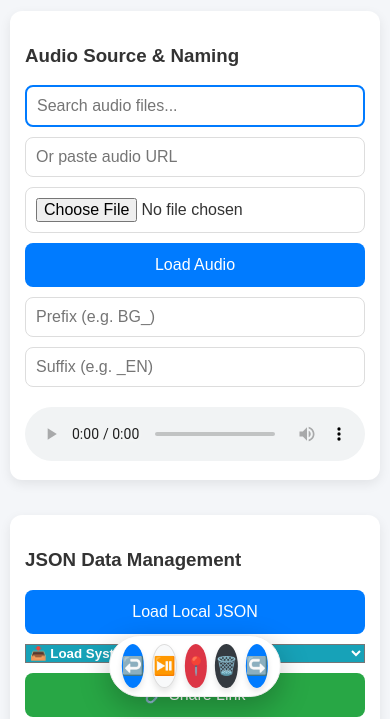
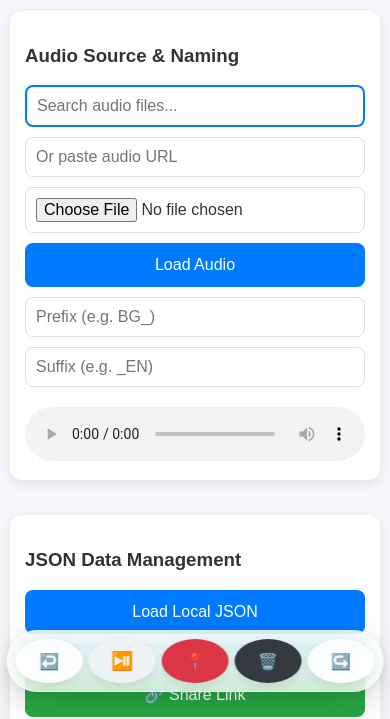
Before and after one commit to GEETAASHRAM/THAILAND, a plain HTML site: page audio_sync.html in a window 390 px wide. Shown: the part 127-846 px from the top of the page. Drawn offline with Linux system fonts and the light colour scheme.

Commit message:
Update gat_audio_sync_style.css

```diff
--- a/gat_library/css/gat_audio_sync_style.css
+++ b/gat_library/css/gat_audio_sync_style.css
@@ -212,99 +212,96 @@ audio {
   margin-top: 10px;
 }
 
-/* ================= FLOATING BAR ================= */
+/* ================= PREMIUM FLOATING BAR ================= */
 .floating-bar {
   position: fixed;
-  bottom: 20px;
+  bottom: 25px;
   left: 50%;
   transform: translateX(-50%);
-  background: white;
+  /* Glassmorphism Effect */
+  background: rgba(255, 255, 255, 0.75);
+  backdrop-filter: blur(16px);
+  -webkit-backdrop-filter: blur(16px);
+  border: 1px solid rgba(255, 255, 255, 0.4);
+  /* Premium Shadow */
+  box-shadow: 0 12px 35px rgba(0,0,0,0.15), 0 2px 8px rgba(0,0,0,0.08);
+
   padding: 10px 15px;
   border-radius: 50px;
-  box-shadow: 0 10px 30px rgba(0,0,0,0.25);
   display: flex;
-  gap: 12px;
+  align-items: center;
+  gap: 10px;
   z-index: 9999;
-  border: 1px solid #eee;
 }
 
-/* icon buttons */
+/* Digital Audio Timer inside the bar */
+.float-timer {
+  font-family: monospace;
+  font-size: 15px;
+  font-weight: 700;
+  color: #333;
+  padding: 0 10px;
+  letter-spacing: 0.5px;
+  white-space: nowrap;
+}
+
+/* Premium Icon Buttons */
 .float-btn {
   border-radius: 50%;
-  width: 50px;
-  height: 50px;
+  width: 48px;
+  height: 48px;
   padding: 0;
   font-size: 20px;
   display: flex;
   align-items: center;
   justify-content: center;
-  box-shadow: 0 4px 6px rgba(0,0,0,0.1);
+  border: 1px solid transparent;
+  background: rgba(255, 255, 255, 0.9);
+  color: #444;
+  box-shadow: 0 4px 10px rgba(0,0,0,0.08);
+  transition: all 0.2s cubic-bezier(0.175, 0.885, 0.32, 1.275); /* Bouncy hover */
 }
 
-/* variants */
-.play-btn {
-  background: #f8f9fa;
-  border: 1px solid #ddd;
-  color: #333;
+.float-btn:hover {
+  transform: translateY(-3px) scale(1.05);
+  box-shadow: 0 8px 15px rgba(0,0,0,0.15);
 }
 
-.play-btn:hover {
-  background: #e9ecef;
+.float-btn:active {
+  transform: translateY(1px) scale(0.95);
 }
 
-.mark-btn {
-  background: #dc3545;
-  color: white;
-  border: none;
-}
-
-.mark-btn:hover {
-  background: #c82333;
-}
-
-.delete-btn {
-  background: #343a40;
-  color: white;
-  border: none;
-}
+.play-btn { background: #eef2f5; color: #007BFF; font-size: 22px; }
+.mark-btn { background: #dc3545; color: white; }
+.delete-btn { background: #343a40; color: white; }
 
 /* ================= UTIL ================= */
-.hidden {
-  display: none;
-}
+.hidden { display: none; }
+audio { width: 100%; margin-top: 10px;}
 
 /* ================= RESPONSIVE ================= */
 @media (max-width: 1100px) {
-  .dashboard-grid {
-    grid-template-columns: 1fr;
-  }
+  .dashboard-grid { grid-template-columns: 1fr; }
 }
 
 @media (max-width: 768px) {
-  .input-row {
-    flex-direction: column;
-  }
-
-  input, textarea, button {
-    width: 100% !important;
-  }
-
-  table {
-    display: block;
-    overflow-x: auto;
-  }
+  .input-row { flex-direction: column; align-items: stretch;}
+  input, textarea, button { width: 100% !important; }
+  table { display: block; overflow-x: auto; }
 }
 
 @media (max-width: 600px) {
   .floating-bar {
-    width: auto;
-    padding: 8px 12px;
-    gap: 8px;
+      width: 92%;
+      padding: 8px;
+      gap: 6px;
+      justify-content: space-evenly;
   }
-
   .float-btn {
-    width: 44px;
-    height: 44px;
-    font-size: 18px;
+      width: 42px;
+      height: 42px;
+      font-size: 16px;
   }
+  .play-btn { font-size: 18px; }
+  .float-timer { font-size: 12px; padding: 0 2px;}
 }
```
